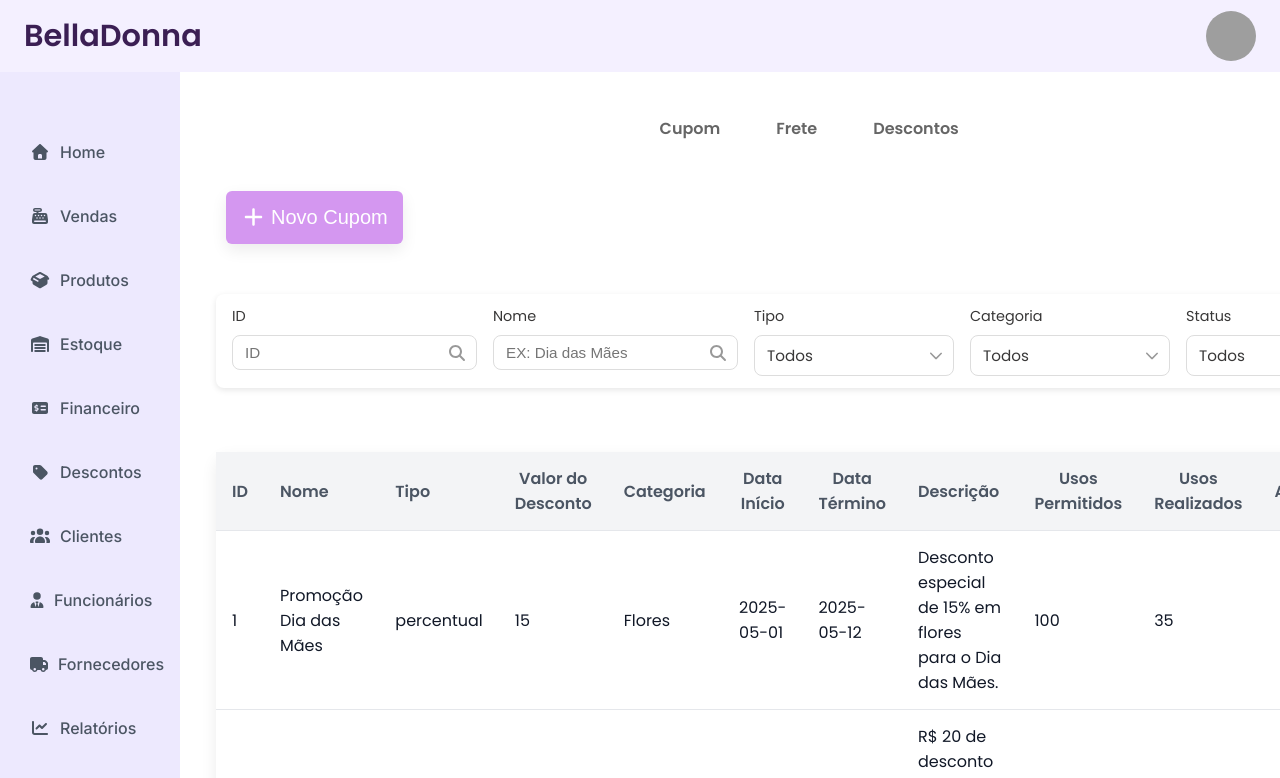
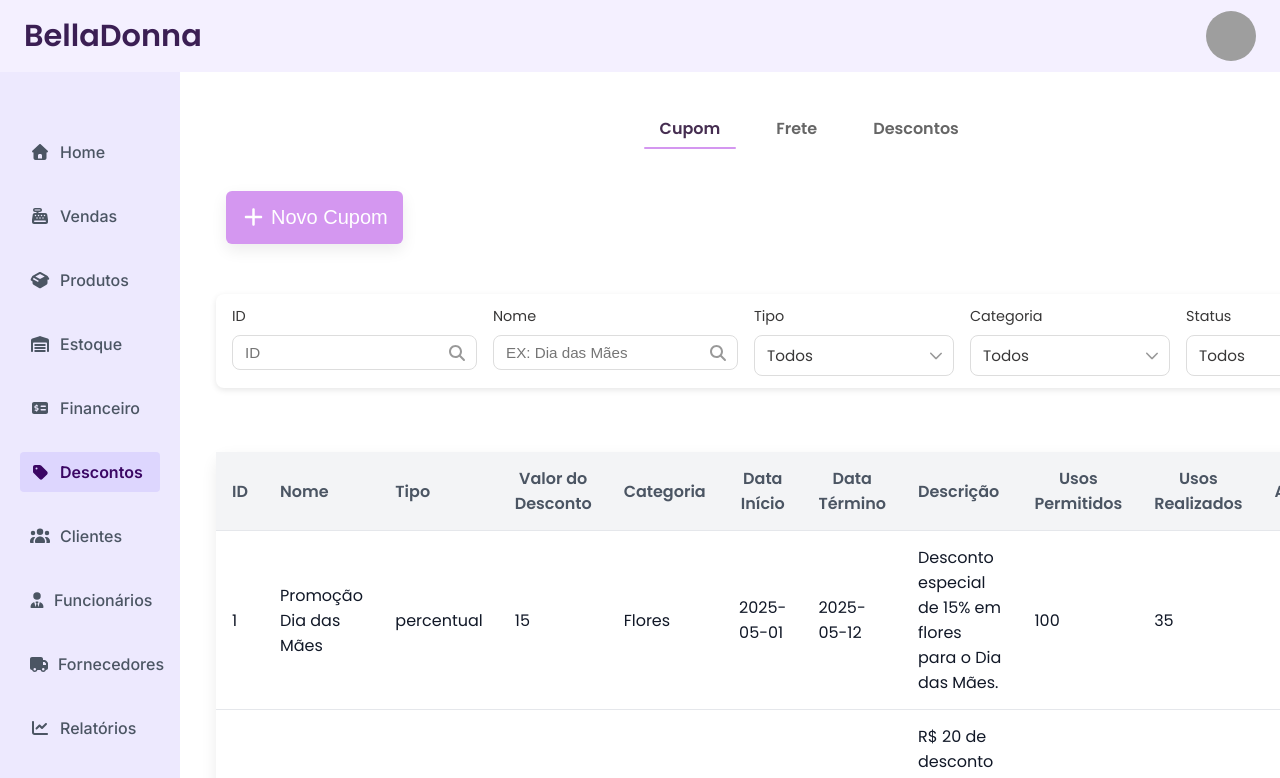
Before and after one commit to fronzavini/Projeto2025, a Next.js app in the folder gerenciamento/frontend/: page /descontos/cupom in a window 1280 px wide. Shown: the top 778 px of the page. Built offline with nearby package versions, Linux system fonts and the light colour scheme; grey boxes are pictures that could not be loaded.

Commit message:
Ajustes no frontend do gerenciamento

```diff
--- a/gerenciamento/frontend/src/app/components/descontos/menuDescontos.jsx
+++ b/gerenciamento/frontend/src/app/components/descontos/menuDescontos.jsx
@@ -19,8 +19,10 @@
         {itens.map((item) => {
           const isAtivo = pathname.startsWith(item.href);
           return (
-            <li key={item.href} className={isAtivo ? styles.ativo : ""}>
-              <Link href={item.href}>{item.label}</Link>
+            <li key={item.href}>
+              <Link href={item.href} className={isAtivo ? styles.ativo : ""}>
+                {item.label}
+              </Link>
             </li>
           );
         })}
--- a/gerenciamento/frontend/src/app/components/header.jsx
+++ b/gerenciamento/frontend/src/app/components/header.jsx
@@ -3,6 +3,7 @@
 import styles from "../styles/header.module.css";
 import { useState } from "react";
 import { useRouter } from "next/navigation"; // <- useRouter no App Router
+import Link from "next/link";
 
 function Header() {
   const [modal, setModal] = useState(false);
@@ -43,7 +44,9 @@
               </button>
             </div>
 
-            <span>Configurações</span>
+            <Link href="/configuracoes">
+              <span className={styles.link}>Configurações</span>
+            </Link>
             <button onClick={sair} className={styles.botao_simples}>
               Sair
             </button>
--- a/gerenciamento/frontend/src/app/components/sidebar.jsx
+++ b/gerenciamento/frontend/src/app/components/sidebar.jsx
@@ -55,9 +55,13 @@
                 <Link
                   href={item.href}
                   className={`${styles.link} ${
-                    pathname === item.href ? styles.active : ""
+                    pathname === item.href
+                      ? styles.active
+                      : pathname.startsWith(item.href) && item.href !== "/"
+                      ? styles.active
+                      : ""
                   }`}
-                  onClick={() => setIsOpen(false)} // fecha ao clicar
+                  onClick={() => setIsOpen(false)}
                 >
                   <FontAwesomeIcon icon={item.icon} /> {item.label}
                 </Link>
--- a/gerenciamento/frontend/src/app/styles/header.module.css
+++ b/gerenciamento/frontend/src/app/styles/header.module.css
@@ -171,3 +171,7 @@
     margin-left: 2rem;
   }
 }
+
+.link:hover {
+  text-decoration: underline;
+}
--- a/gerenciamento/frontend/src/app/styles/menuVendas.module.css
+++ b/gerenciamento/frontend/src/app/styles/menuVendas.module.css
@@ -35,9 +35,12 @@
   flex-shrink: 0; /* impede que os itens encolham demais */
 }
 
+/* =========================
+   LINKS DO MENU
+========================= */
 .menuLista li a {
-  display: inline-block; /* importante para a linha do ativo */
-  position: relative; /* necessário para ::after */
+  position: relative; /* necessário pro ::after */
+  display: inline-block;
   font-weight: 600;
   font-size: 1rem;
   color: var(--cinza-texto);
@@ -49,19 +52,24 @@
 }
 
 /* ITEM ATIVO */
-.ativo {
+.menuLista li a.ativo {
   color: var(--header-title-color) !important;
 }
 
-.ativo::after {
+.menuLista li a::after {
   content: "";
   position: absolute;
   left: 0;
-  bottom: 0; /* alinhada com a base do link */
+  bottom: 0;
   width: 100%;
   height: 2px;
+  background-color: transparent;
+  border-radius: 2px;
+  transition: background-color 0.3s;
+}
+
+.menuLista li a.ativo::after {
   background-color: var(--botao-bg);
-  border-radius: 2px;
 }
 
 /* =========================
```
Also changed, not shown: gerenciamento/frontend/src/app/components/descontos/editarDesconto.jsx (line endings or trailing spaces).
